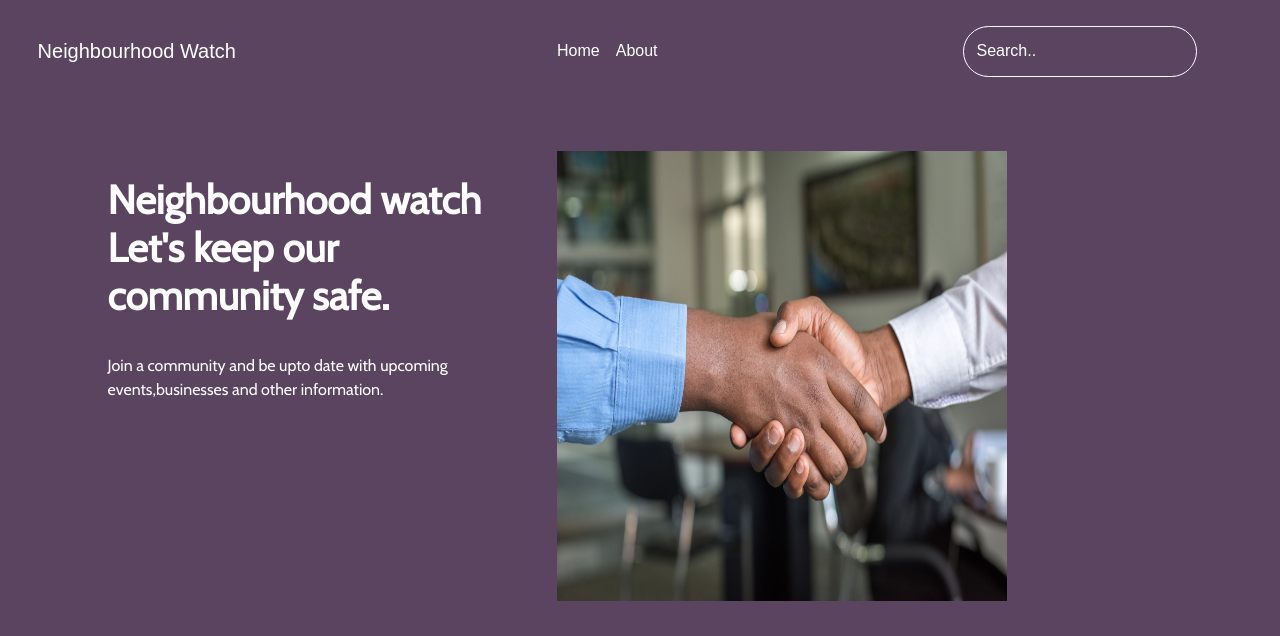
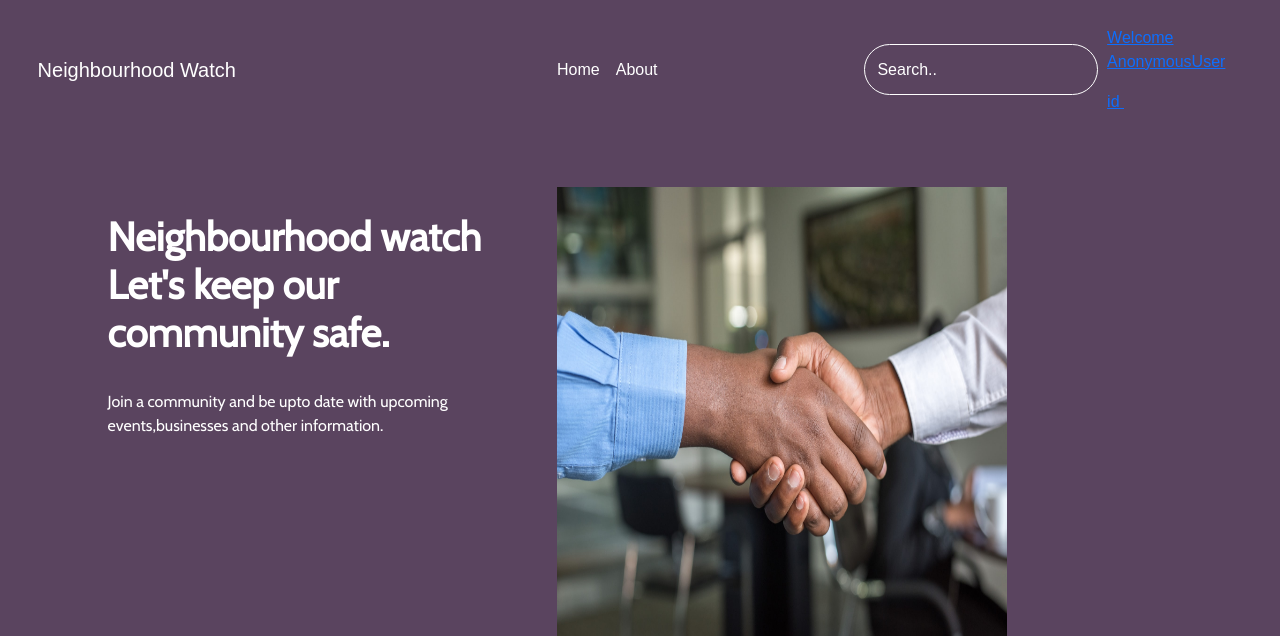
Before and after one commit to JoyChristine/Welcome-to-my-hood, a Django app: template app/templates/all/index.html in a window 1280 px wide. Shown: the top 636 px of the page. Before the commit the page ends 601 px from the top, so only its background shows below. Run offline with Django 4.2, Linux system fonts and the light colour scheme; the template is opened without the code that fills it, so the values that code supplies are empty; parts of the project's set-up code (start-up, migrations or seed data) failed here and were passed over; some libraries are stand-ins or nearby versions.

Commit message:
add profile url

```diff
--- a/app/templates/all/navbar.html
+++ b/app/templates/all/navbar.html
@@ -15,19 +15,26 @@
           <li class="nav-item">
             <a class="nav-link" href="#">About</a>
           </li>
-           <!--<li class="nav-item">
-            <a class="nav-link" href="#">Pricing</a>
-          </li>
-          <li class="nav-item">
-            <a class="nav-link disabled" href="#" tabindex="-1" aria-disabled="true">Disabled</a>
-          </li>-->
+
         </ul>
-        <div class="search-container" style="margin-left:30%">
-            <form action="/" id="searchform">
-              <input type="text" placeholder="Search.." name="search">
-              <!-- <button type="submit"><i class="fa fa-search"></i></button> -->
-            </form>
-          </div>
+        <div class="search-container" style="margin-left:20%">
+          <form action="/" id="searchform">
+            <input type="text" placeholder="Search.." name="search">
+
+          </form>
+        </div>
+        &nbsp;&nbsp;
+        <div id="user" >
+          <a href="{%url 'profile' user.id%}" class="text">
+            <p >Welcome {{user}}</p>
+          </a>
+
+
+          <a href="">
+id
+          </a>
+          <img src="" alt="">
+        </div>
       </div>
     </div>
   </nav>
--- a/app/urls.py
+++ b/app/urls.py
@@ -7,4 +7,5 @@ urlpatterns = [
     path('login/',views.signin,name='login'),
     path('home/',views.index,name='index'),
     path('logout/',views.logoutuser,name='logout'),
+    path('profile/<id>',views.updateprofile,name='profile'),
 ]
```
